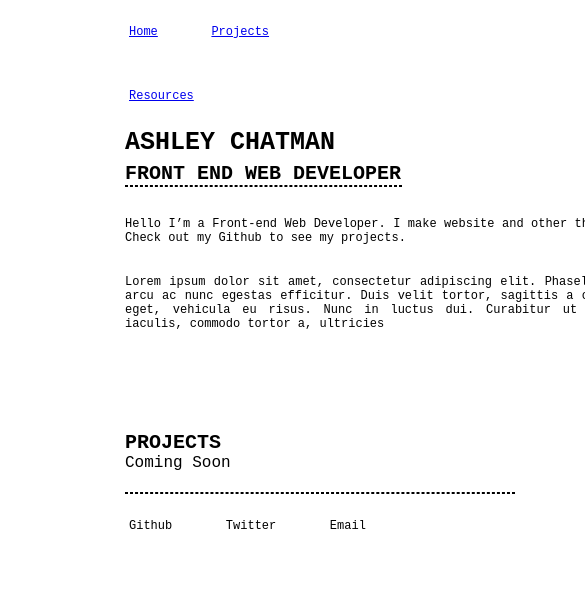
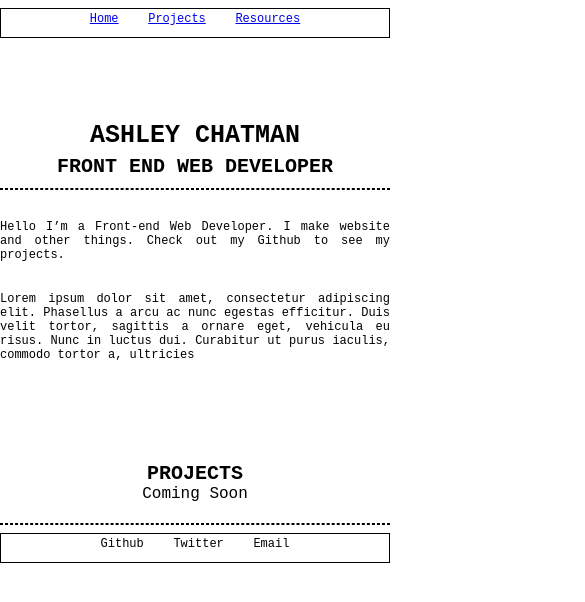
Before and after one commit to amchatman/Web-Portfolio, a plain HTML site: page Portfolio1/index.html in a window 390 px wide. Shown: the top 602 px of the page, 585 px wide, since content can reach past the window. Drawn offline with Linux system fonts and the light colour scheme.

Commit message:
Add Responsive styiling for index page

```diff
--- a/Portfolio1/index.html
+++ b/Portfolio1/index.html
@@ -2,6 +2,7 @@
 <html lang="en" dir="ltr">
   <head>
     <meta charset="utf-8">
+    <meta name="viewport" content="width=device-width, initial-scale=1.0">
     <link rel="stylesheet" type="text/css" href="style.css">
     <title>Home</title>
   </head>
--- a/Portfolio1/style.css
+++ b/Portfolio1/style.css
@@ -85,3 +85,39 @@ body{
   font-size:12px;
   margin:30px 40px 30px 40px;
 }
+@media only screen and (max-width:600px){
+  .navigation,.footer{
+    display:flex;
+    margin:8px auto;
+    padding-left:0px;
+    border:1px solid black;
+    height:28px;
+  }
+  .navigation ul, .footer ul{
+    margin:0 auto;
+  }
+  .navigation li, .footer li{
+    margin:0px 10px 0px 10px;
+  }
+  .date,.icon{
+    display:none;
+  }
+  .introduction,.projects{
+  left:0;
+  text-align:center;
+  }
+  .introduction h1{
+    font-size:25px;
+    padding-top:75px;
+  }
+  .introduction hr{
+    width:auto;
+    margin-top:10px;
+  }
+  .introduction p{
+    width:auto;
+  }
+  .footer-border{
+    left:0px;
+  }
+}
```
